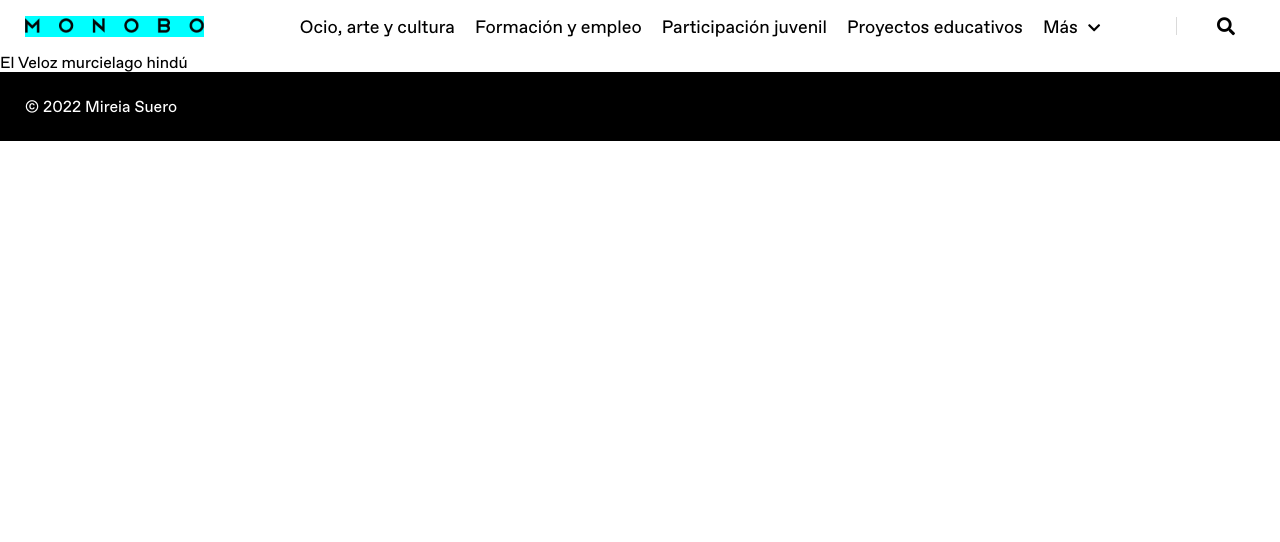
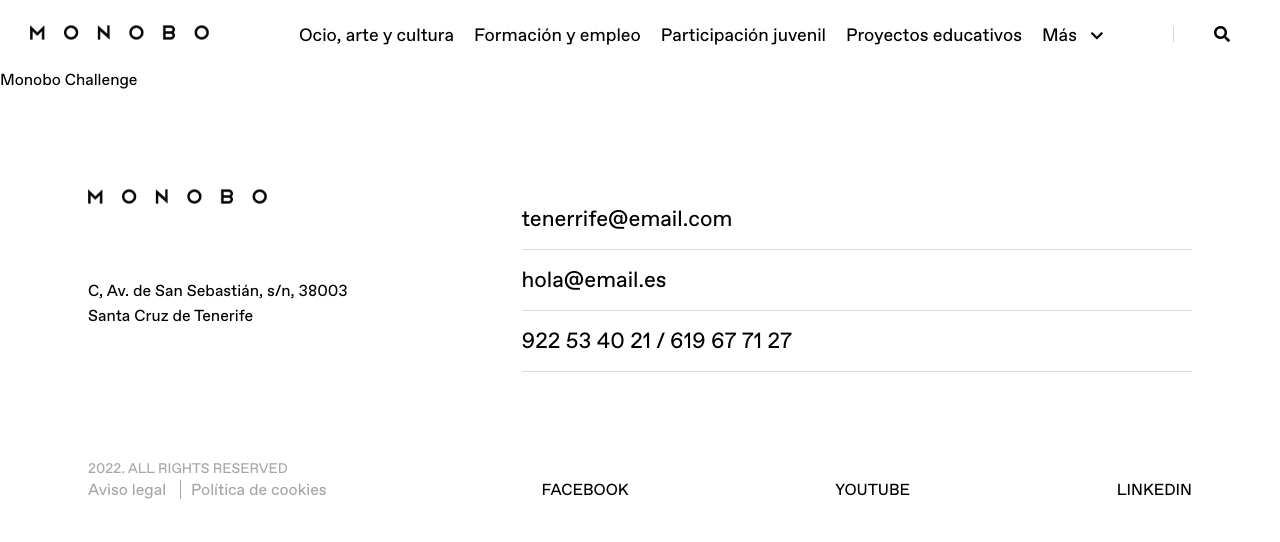
Before and after one commit to mireiasuefra/challenge-monobo, a website: page src/html/index.html in a window 1280 px wide. Drawn offline with nearby package versions, Linux system fonts and the light colour scheme; files that its build step writes are made by us from their sources; files whose address does not match are found by name.

Commit message:
add footer

```diff
--- a/src/html/partials/footer.html
+++ b/src/html/partials/footer.html
@@ -1,3 +1,40 @@
 <footer class="footer">
-    © 2022 Mireia Suero
+    <section class="footer__container-left">
+        <div>
+            <a href="https://monobo.es/portfolio-category/digital/" target="_blank" title="monobo">
+                <img src="/assets/images/logo-MONOBO.png" alt="monobo">
+            </a>
+        </div>
+        <div class="footer__address">
+            <p>C, Av. de San Sebastián, s/n, 38003 </p>
+            <p> Santa Cruz de Tenerife</p>
+        </div>
+        <div>
+            <p class="footer__copy">2022. ALL RIGHTS RESERVED</p>
+            <a class="footer__copy-link" href="https://monobo.es/portfolio-category/digital/" target="_blank">Aviso
+                legal</a>
+            <a class="footer__copy-link footer__copy-link--last" href="https://monobo.es/portfolio-category/digital/"
+                target="_blank"> Política de cookies</a>
+        </div>
+    </section>
+    <section class="footer__container-right">
+        <div>
+            <p class="footer__contact">tenerrife@email.com</p>
+            <p class="footer__contact">hola@email.es</p>
+            <p class="footer__contact">922 53 40 21 / 619 67 71 27</p>
+        </div>
+        <nav>
+            <ul class="footer__links">
+                <li><a class="footer__links-item" href="https://monobo.es/portfolio-category/digital/"
+                        target="_blank">Facebook</a>
+                </li>
+                <li><a class="footer__links-item" href="https://monobo.es/portfolio-category/digital/"
+                        target="_blank">Youtube</a>
+                </li>
+                <li><a class="footer__links-item" href="https://monobo.es/portfolio-category/digital/"
+                        target="_blank">Linkedin</a>
+                </li>
+            </ul>
+        </nav>
+    </section>
 </footer>
--- a/src/html/partials/header.html
+++ b/src/html/partials/header.html
@@ -1,24 +1,28 @@
 <header class="header">
   <nav class="header__nav">
     <div>
-      <a class="header__logo" href="https://monobo.es/portfolio-category/digital/" title="monobo">
-        <img class="hero__icon-img" src="/public/assets/images/logo-MONOBO.png" alt="monobo">
+      <a href="https://monobo.es/portfolio-category/digital/" title="monobo">
+        <img class="header__logo-img" src="/assets/images/logo-MONOBO.png" alt="monobo">
       </a>
     </div>
     <div>
       <ul class="header__list">
-        <li><a class="header__list-item" href="https://monobo.es/portfolio-category/digital/">Ocio, arte y cultura</a>
+        <li><a class="header__list-item" target="_blank" href="https://monobo.es/portfolio-category/digital/">Ocio, arte
+            y cultura</a>
         </li>
-        <li><a class="header__list-item" href="https://monobo.es/portfolio-category/digital/">Formación y empleo</a>
+        <li><a class="header__list-item" target="_blank" href="https://monobo.es/portfolio-category/digital/">Formación
+            y empleo</a>
         </li>
-        <li><a class="header__list-item" href="https://monobo.es/portfolio-category/digital/">Participación juvenil</a>
+        <li><a class="header__list-item" target="_blank"
+            href="https://monobo.es/portfolio-category/digital/">Participación juvenil</a>
         </li>
-        <li><a class="header__list-item" href="https://monobo.es/portfolio-category/digital/">Proyectos educativos</a>
+        <li><a class="header__list-item" target="_blank" href="https://monobo.es/portfolio-category/digital/">Proyectos
+            educativos</a>
         </li>
-        <li><a class="header__list-item" href="https://monobo.es/portfolio-category/digital/">Más</a></li>
-        <i class="icon-chevron fas fa-chevron-down"></i>
+        <li><a class="header__list-item" target="_blank" href="https://monobo.es/portfolio-category/digital/">Más</a>
+          <i class="icon-chevron fas fa-chevron-down"></i>
+        </li>
       </ul>
-
     </div>
     <div>
       <i class="icon-search fas fa-search"></i>
--- a/src/html/partials/main.html
+++ b/src/html/partials/main.html
@@ -1,3 +1,3 @@
 <main class="main">
-    El Veloz murcielago hindú
+    Monobo Challenge
 </main>
--- a/src/scss/core/_variables.scss
+++ b/src/scss/core/_variables.scss
@@ -1 +1,3 @@
 $principal-font: 'favorit-pro';
+$breakpoint-tablet: 768px;
+$breakpoint-desktop: 1024px;
--- a/src/scss/layout/_footer.scss
+++ b/src/scss/layout/_footer.scss
@@ -1,10 +1,84 @@
 /* FOOTER */
 
 .footer {
-  background-color: black;
-  color: white;
   display: flex;
+  flex-direction: column;
+  height: 450px;
   justify-content: space-between;
-  padding: 25px;
-  align-items: center;
+  padding-top: 100px;
+  padding-bottom: 40px;
+  padding-left: 88px;
+  padding-right: 88px;
+
+  @media (min-width: $breakpoint-tablet) {
+    flex-direction: row;
+  }
+
+  &__container-left {
+    display: flex;
+    flex-direction: column;
+    justify-content: space-between;
+  }
+
+  &__address {
+    font-weight: 400;
+    font-size: 16px;
+    line-height: 25px;
+
+    @media (min-width: $breakpoint-tablet) {
+      margin-bottom: 60px;
+    }
+  }
+
+  &__copy {
+    font-weight: 400;
+    font-size: 14px;
+    line-height: 23px;
+    color: #a6a6a6;
+
+    &-link {
+      color: #a6a6a6;
+
+      &--last {
+        border-left: 1px solid #a6a6a6;
+        padding-left: 10px;
+        margin-left: 10px;
+      }
+    }
+  }
+
+  &__container-right {
+    display: flex;
+    flex-direction: column;
+    justify-content: space-between;
+    margin-top: 60px;
+
+    @media (min-width: $breakpoint-tablet) {
+      margin-top: 0;
+    }
+  }
+
+  &__contact {
+    border-bottom: 1px solid #dadada;
+    font-weight: 350;
+    font-size: 22px;
+    line-height: 40px;
+    padding-bottom: 10px;
+    padding-top: 10px;
+
+    @media (min-width: $breakpoint-tablet) {
+      padding-right: 400px;
+    }
+  }
+
+  &__links {
+    display: flex;
+    flex-direction: row;
+    justify-content: space-between;
+
+    &-item {
+      padding-left: 20px;
+      text-transform: uppercase;
+    }
+  }
 }
--- a/src/scss/layout/_header.scss
+++ b/src/scss/layout/_header.scss
@@ -1,20 +1,18 @@
 /* HEADER */
 
 .header {
-    padding-top: 16px;
-    padding-bottom: 16px;
-    padding-left: 25px;
-    padding-right: 25px;
-    font-size: 18px;
+  padding-top: 24px;
+  padding-bottom: 24px;
+  padding-left: 30px;
+  padding-right: 30px;
+  font-weight: 350;
+  line-height: 21px;
+
   &__nav {
     display: flex;
     flex-direction: row;
     justify-content: space-between;
   }
-  &__logo {
-    background-color: aqua;
-  }
-
 
   &__list {
     display: flex;
@@ -22,20 +20,19 @@
 
     &-item {
       padding-left: 20px;
+      font-size: 18px;
     }
   }
 }
 
 .icon-chevron {
-    font-size: 14px;
-    padding-left: 10px;
-    margin-top: 5px;
-
+  font-size: 14px;
+  padding-left: 10px;
+  margin-top: 5px;
 }
 
 .icon-search {
-    padding-right: 20px;
-    padding-left: 40px;
-    border-left:1px solid #DADADA ;
-
+  padding-right: 20px;
+  padding-left: 40px;
+  border-left: 1px solid #dadada;
 }
```
